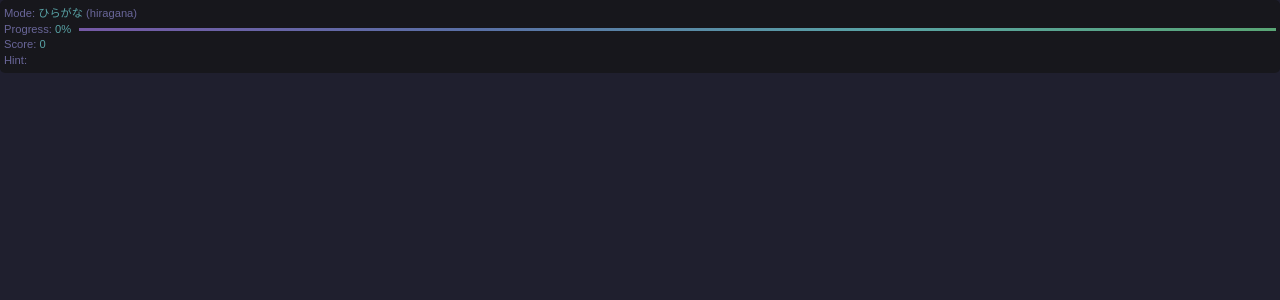
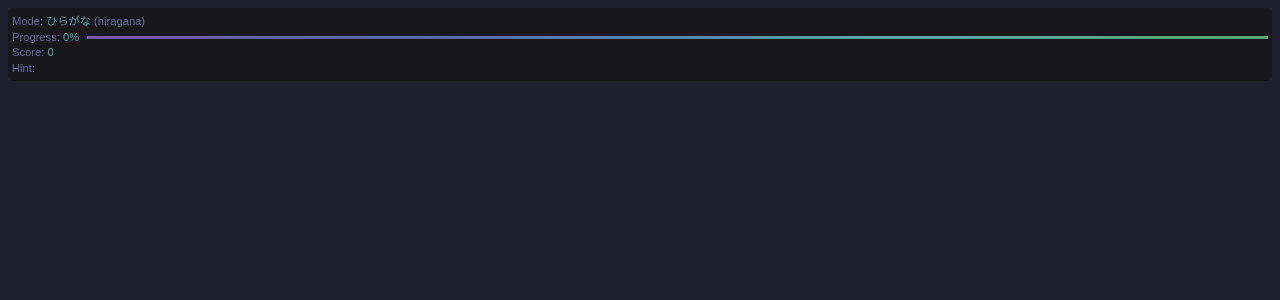
Before and after one commit to mec-nyan/learn-kana, a SvelteKit app: page /game in a window 1280 px wide. Shown: the top 300 px of the page. Built offline with nearby package versions, Linux system fonts and the light colour scheme.

Commit message:
Add "top-container".

```diff
--- /dev/null
+++ b/src/lib/TopContainer.svelte
@@ -0,0 +1,14 @@
+<script lang="ts">
+	let { children } = $props();
+</script>
+
+<div id="top-container">
+	{@render children()}
+</div>
+
+<style>
+	#top-container {
+		padding: 0.5rem;
+		width: 100%;
+	}
+</style>
--- a/src/routes/game/+page.svelte
+++ b/src/routes/game/+page.svelte
@@ -1,9 +1,12 @@
 <script lang="ts">
+	import TopContainer from "$lib/TopContainer.svelte";
 	import TopInfo from "$lib/TopInfo.svelte";
 </script>
 
 <div>
-	<TopInfo />
+	<TopContainer>
+		<TopInfo />
+	</TopContainer>
 </div>
 
 <style>
```
Also changed, not shown: src/routes/+page.svelte (+5 -2 lines).
